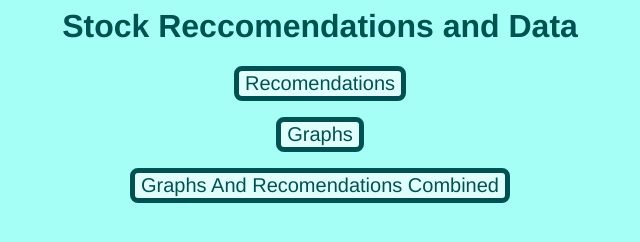
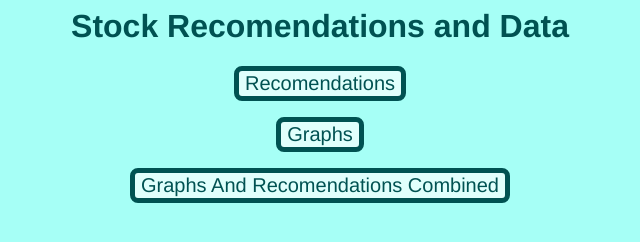
Before and after one commit to bebon901/StockData, a plain HTML site: page index.html in a window 1280 px wide. Shown: the whole page, without its empty margins (320-960 px from the left). Drawn offline with Linux system fonts and the light colour scheme.

Commit message:
Update index.html

```diff
--- a/index.html
+++ b/index.html
@@ -19,7 +19,7 @@ h1{color: #005252;font-family: "helvetica";}
 </style>
 <body style="background-color:#a6fff6;">
 <div align="center">
-<h1>Stock Reccomendations and Data</h1>
+<h1>Stock Recomendations and Data</h1>
 <button class="button"  onclick="window.location='Rec.html' " style="vertical-align:middle"><span>Recomendations</span></button>
 <p></p>
 <button class="button" onclick="window.location='Graph.html' " style="vertical-align:middle"><span>Graphs</span></button>
```
